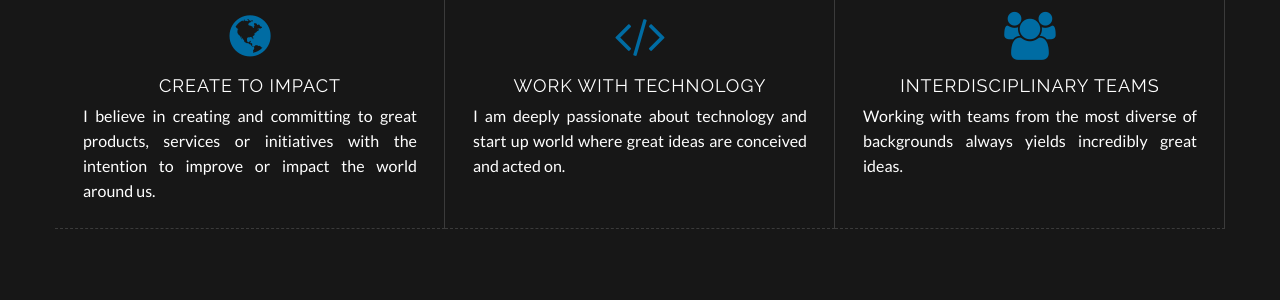
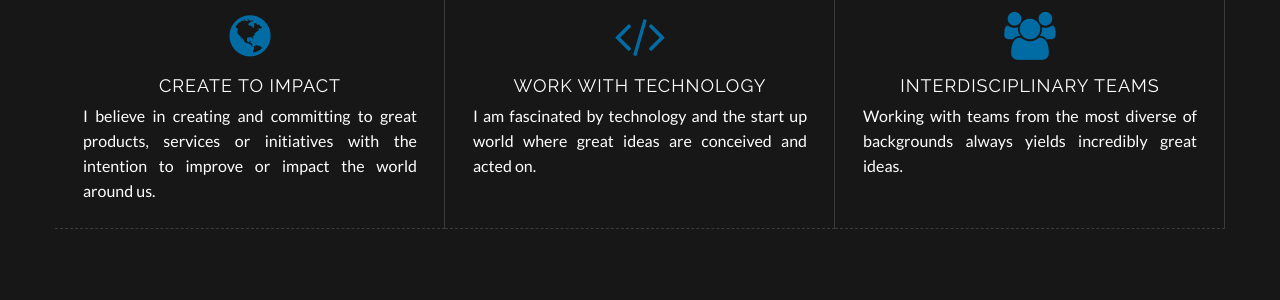
Before and after one commit to clearcareer/RobertSimoes, a Jekyll site: the page built from index.html, in a window 1280 px wide and 900 px high, scrolled down 1927 px. Shown: the part 154-454 px from the top of the window. Built offline with Jekyll 4.4.1, drawn with Linux system fonts in a browser that asks for light colours; some web fonts are replaced.

Commit message:
Updated '/index.html' via CloudCannon

```diff
--- a/index.html
+++ b/index.html
@@ -26,7 +26,7 @@
     description: 'I believe in creating and committing to great products, services or initiatives with the intention to improve or impact the world around us.'
   - name: Work with Technology
     icon: code
-    description: I am deeply passionate about technology and start up world where great ideas are conceived and acted on.
+    description: I am fascinated by technology and the start up world where great ideas are conceived and acted on.
   - name: Interdisciplinary teams
     icon: group
     description: Working with teams from the most diverse of backgrounds always yields incredibly great ideas.
```
